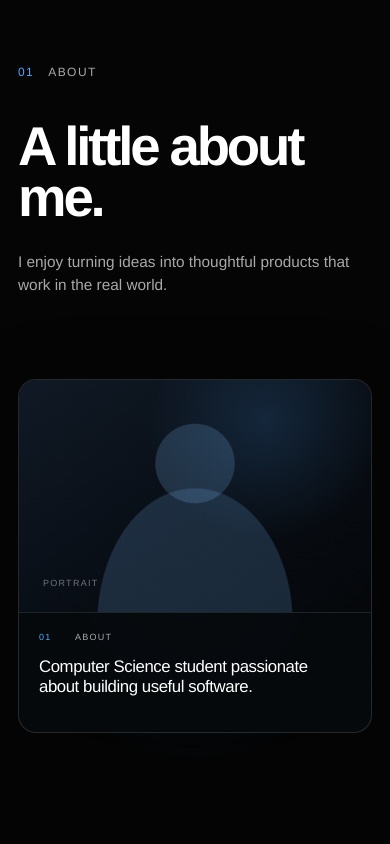
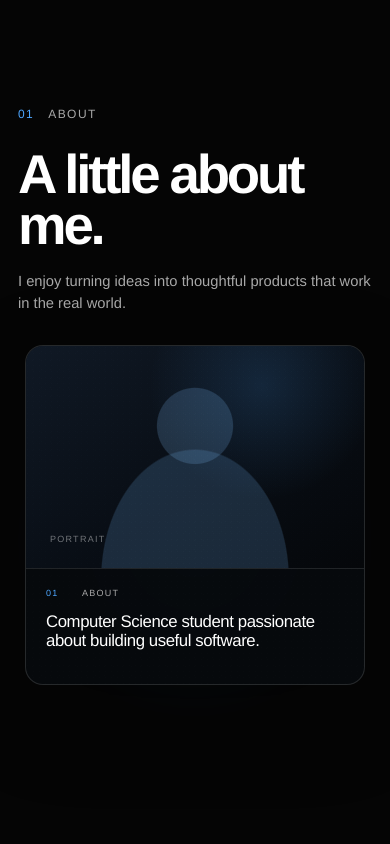
Before and after one commit to ValenscoA/Portfolio, a Next.js app: page / in a window 390 px wide. Shown: the part 900-1744 px from the top of the page. Built offline with nearby package versions, Linux system fonts and the light colour scheme.

Commit message:
Changed About me page

```diff
--- a/app/Portfolio.tsx
+++ b/app/Portfolio.tsx
@@ -256,82 +256,157 @@ function ProjectVisual({ project }: { project: (typeof projects)[number] }) {
 function AboutSection() {
   const sectionRef = useRef<HTMLElement>(null);
   const slideIndexRef = useRef(0);
-  const isAnimating = useRef(false);
+  const phaseRef = useRef<"IDLE" | "TRANSITIONING" | "SETTLED">("IDLE");
   const accumulatedDelta = useRef(0);
-  const gestureConsumed = useRef(false);
+  const wheelGestureConsumed = useRef(false);
+  const touchGestureConsumed = useRef(false);
   const wheelIdleTimer = useRef<ReturnType<typeof setTimeout> | null>(null);
   const animationTimer = useRef<ReturnType<typeof setTimeout> | null>(null);
-  const touchStartY = useRef<number | null>(null);
+  const cooldownTimer = useRef<ReturnType<typeof setTimeout> | null>(null);
+  const touchLastY = useRef<number | null>(null);
   const prefersReducedMotion = useReducedMotion();
   const [slideIndex, setSlideIndex] = useState(0);
-  const [direction, setDirection] = useState(1);
+  const [phase, setPhase] = useState<"IDLE" | "TRANSITIONING" | "SETTLED">("IDLE");
 
-  const changeSlide = useCallback((step: number) => {
-    if (isAnimating.current) return false;
-    const nextIndex = Math.min(aboutBlocks.length - 1, Math.max(0, slideIndexRef.current + step));
-    if (nextIndex === slideIndexRef.current) return false;
+  const updatePhase = useCallback((nextPhase: "IDLE" | "TRANSITIONING" | "SETTLED") => {
+    phaseRef.current = nextPhase;
+    setPhase(nextPhase);
+  }, []);
 
-    isAnimating.current = true;
-    setDirection(step);
+  const advanceSlide = useCallback(() => {
+    if (phaseRef.current !== "IDLE" || slideIndexRef.current >= aboutBlocks.length - 1) return false;
+    const nextIndex = slideIndexRef.current + 1;
+
+    updatePhase("TRANSITIONING");
     slideIndexRef.current = nextIndex;
     setSlideIndex(nextIndex);
 
+    const section = sectionRef.current;
+    if (section) {
+      const sectionTop = window.scrollY + section.getBoundingClientRect().top;
+      window.scrollTo({ top: sectionTop + nextIndex * window.innerHeight, behavior: "auto" });
+    }
+
     if (animationTimer.current) clearTimeout(animationTimer.current);
     animationTimer.current = setTimeout(() => {
-      isAnimating.current = false;
+      updatePhase("SETTLED");
+      if (cooldownTimer.current) clearTimeout(cooldownTimer.current);
+      cooldownTimer.current = setTimeout(() => {
         accumulatedDelta.current = 0;
-    }, prefersReducedMotion ? 240 : 720);
+        updatePhase("IDLE");
+      }, prefersReducedMotion ? 80 : 200);
+    }, prefersReducedMotion ? 140 : 620);
     return true;
-  }, [prefersReducedMotion]);
+  }, [prefersReducedMotion, updatePhase]);
 
   useEffect(() => {
     const section = sectionRef.current;
     if (!section) return;
 
+    const isPinned = () => {
+      const bounds = section.getBoundingClientRect();
+      return bounds.top <= 1 && bounds.bottom >= window.innerHeight - 1;
+    };
+
     const handleWheel = (event: WheelEvent) => {
-      const bounds = section.getBoundingClientRect();
-      const isVisible = bounds.top < window.innerHeight * 0.8 && bounds.bottom > window.innerHeight * 0.2;
-      if (!isVisible || Math.abs(event.deltaY) < 1) return;
+      if (!isPinned()) return;
 
+      if (event.deltaY > 0) {
         if (wheelIdleTimer.current) clearTimeout(wheelIdleTimer.current);
         wheelIdleTimer.current = setTimeout(() => {
-        gestureConsumed.current = false;
+          wheelGestureConsumed.current = false;
           accumulatedDelta.current = 0;
         }, 220);
+      }
 
-      if (isAnimating.current || gestureConsumed.current) {
+      if (phaseRef.current !== "IDLE") {
         event.preventDefault();
         event.stopPropagation();
         return;
       }
 
-      const step = event.deltaY > 0 ? 1 : -1;
-      const canMove = step > 0
-        ? slideIndexRef.current < aboutBlocks.length - 1
-        : slideIndexRef.current > 0;
-      if (!canMove) return;
+      if (event.deltaY <= 0) {
+        accumulatedDelta.current = 0;
+        return;
+      }
+
+      if (wheelGestureConsumed.current) {
+        event.preventDefault();
+        event.stopPropagation();
+        return;
+      }
+
+      if (slideIndexRef.current >= aboutBlocks.length - 1) return;
 
       event.preventDefault();
       event.stopPropagation();
 
+      if (event.deltaY < 1.5) return;
       accumulatedDelta.current += event.deltaY;
-      if (Math.abs(accumulatedDelta.current) < 70) return;
+      if (accumulatedDelta.current < 80) return;
 
-      gestureConsumed.current = true;
+      wheelGestureConsumed.current = true;
       accumulatedDelta.current = 0;
-      changeSlide(step);
+      advanceSlide();
+    };
+
+    const handleTouchStart = (event: TouchEvent) => {
+      touchLastY.current = event.touches[0]?.clientY ?? null;
+      touchGestureConsumed.current = false;
+      accumulatedDelta.current = 0;
+    };
+
+    const handleTouchMove = (event: TouchEvent) => {
+      if (!isPinned() || touchLastY.current === null) return;
+      const currentY = event.touches[0]?.clientY ?? touchLastY.current;
+      const delta = touchLastY.current - currentY;
+      touchLastY.current = currentY;
+
+      if (phaseRef.current !== "IDLE" || touchGestureConsumed.current) {
+        event.preventDefault();
+        return;
+      }
+
+      if (delta <= 0) {
+        accumulatedDelta.current = 0;
+        return;
+      }
+
+      if (slideIndexRef.current >= aboutBlocks.length - 1) return;
+
+      event.preventDefault();
+      if (delta < 1.5) return;
+      accumulatedDelta.current += delta;
+      if (accumulatedDelta.current < 80) return;
+
+      touchGestureConsumed.current = true;
+      accumulatedDelta.current = 0;
+      advanceSlide();
+    };
+
+    const handleTouchEnd = () => {
+      touchLastY.current = null;
+      accumulatedDelta.current = 0;
     };
 
     section.addEventListener("wheel", handleWheel, { passive: false });
+    section.addEventListener("touchstart", handleTouchStart, { passive: true });
+    section.addEventListener("touchmove", handleTouchMove, { passive: false });
+    section.addEventListener("touchend", handleTouchEnd, { passive: true });
+    section.addEventListener("touchcancel", handleTouchEnd, { passive: true });
     return () => {
       section.removeEventListener("wheel", handleWheel);
+      section.removeEventListener("touchstart", handleTouchStart);
+      section.removeEventListener("touchmove", handleTouchMove);
+      section.removeEventListener("touchend", handleTouchEnd);
+      section.removeEventListener("touchcancel", handleTouchEnd);
       if (wheelIdleTimer.current) clearTimeout(wheelIdleTimer.current);
       if (animationTimer.current) clearTimeout(animationTimer.current);
+      if (cooldownTimer.current) clearTimeout(cooldownTimer.current);
     };
-  }, [changeSlide]);
+  }, [advanceSlide]);
 
   const activeSlide = aboutBlocks[slideIndex];
-  const slideOffset = prefersReducedMotion ? 0 : 52;
 
   return (
     <section
@@ -340,6 +415,7 @@ function AboutSection() {
       id="about"
       aria-labelledby="about-title"
     >
+      <div className={styles.aboutPinned}>
         <motion.div {...reveal} className={styles.aboutPortraitIntro}>
           <div className={styles.sectionLabel}><span>01</span>About</div>
           <h2 id="about-title">A little about me.</h2>
@@ -347,36 +423,20 @@ function AboutSection() {
         </motion.div>
 
         <motion.div {...reveal} className={styles.portraitCardShell}>
-        <div
-          className={styles.portraitCard}
-          onTouchStart={(event) => {
-            touchStartY.current = event.touches[0]?.clientY ?? null;
-          }}
-          onTouchCancel={() => {
-            touchStartY.current = null;
-          }}
-          onTouchEnd={(event) => {
-            if (touchStartY.current === null) return;
-            const endY = event.changedTouches[0]?.clientY ?? touchStartY.current;
-            const distance = touchStartY.current - endY;
-            touchStartY.current = null;
-            if (Math.abs(distance) >= 44) changeSlide(distance > 0 ? 1 : -1);
-          }}
-        >
+          <div className={styles.portraitCard} aria-busy={phase !== "IDLE"}>
             <div className={styles.portraitMedia} role="img" aria-label="Portrait placeholder">
               <div className={styles.portraitPlaceholder}><span>Portrait</span></div>
             </div>
 
             <div className={styles.aboutInfoViewport} aria-live="polite">
-            <AnimatePresence initial={false} custom={direction} mode="wait">
+              <AnimatePresence initial={false} mode="sync">
                 <motion.article
                   key={activeSlide.number}
                   className={styles.aboutInfoSlide}
-                custom={direction}
-                initial={{ opacity: 0, x: direction > 0 ? slideOffset : -slideOffset }}
+                  initial={{ opacity: prefersReducedMotion ? 0 : 0.72, x: prefersReducedMotion ? 0 : "100%" }}
                   animate={{ opacity: 1, x: 0 }}
-                exit={{ opacity: 0, x: direction > 0 ? -slideOffset : slideOffset }}
-                transition={{ duration: prefersReducedMotion ? 0.12 : 0.34, ease: [0.22, 1, 0.36, 1] }}
+                  exit={{ opacity: prefersReducedMotion ? 0 : 0.72, x: prefersReducedMotion ? 0 : "-100%" }}
+                  transition={{ duration: prefersReducedMotion ? 0.12 : 0.62, ease: [0.22, 1, 0.36, 1] }}
                 >
                   <header><span>{activeSlide.number}</span><span>{activeSlide.label}</span></header>
                   <div>{activeSlide.lines.map((line) => <p key={line}>{line}</p>)}</div>
@@ -385,6 +445,7 @@ function AboutSection() {
             </div>
           </div>
         </motion.div>
+      </div>
     </section>
   );
 }
--- a/app/page.module.css
+++ b/app/page.module.css
@@ -346,13 +346,24 @@
 }
 
 .aboutPortraitSection {
-  min-height: 112svh;
+  position: relative;
+  height: 400svh;
+  min-height: 400svh;
+  padding: 0;
+  border-top: 1px solid var(--line);
+}
+
+.aboutPinned {
+  position: sticky;
+  top: 0;
+  width: 100%;
+  height: 100svh;
   display: grid;
   grid-template-columns: minmax(0, 1fr) auto;
   align-items: center;
   gap: clamp(72px, 9vw, 160px);
-  padding-block: clamp(130px, 13vw, 190px);
-  border-top: 1px solid var(--line);
+  padding: clamp(90px, 9vw, 130px) 0 clamp(48px, 6vw, 86px);
+  box-sizing: border-box;
 }
 
 .aboutPortraitIntro {
@@ -831,13 +842,14 @@
 @media (max-width: 900px) {
   .hero h1 { white-space: normal; }
   .skills { grid-template-columns: 1fr; }
-  .aboutPortraitSection {
-    min-height: auto;
+  .aboutPinned {
     grid-template-columns: 1fr;
-    gap: 82px;
+    align-content: center;
+    gap: 42px;
+    padding-block: 92px 34px;
   }
   .portraitCardShell {
-    width: min(100%, 430px);
+    width: min(100%, 390px);
     justify-self: center;
   }
   .skillsLayout { grid-column: 1; }
@@ -860,7 +872,8 @@
   .hero h1 span { display: block; }
   .heroLinks { gap: 28px; margin-top: 36px; }
   .section { padding: 140px 0; }
-  .aboutPortraitSection { padding-block: 120px; }
+  .aboutPortraitSection { padding: 0; }
+  .aboutPinned { padding-block: 82px 24px; gap: 30px; }
   .technologies { padding-block: 84px; }
   .technologyLabel { margin-bottom: 36px; }
   .marqueeList {
@@ -872,8 +885,9 @@
     font-size: clamp(2.2rem, 12vw, 3.8rem);
   }
   .aboutPortraitIntro h2, .skillsLayout h2 { font-size: clamp(3.2rem, 14vw, 4.8rem); }
-  .aboutPortraitIntro h2 { margin-top: 42px; }
-  .aboutPortraitIntro p { margin-top: 26px; font-size: 0.96rem; }
+  .aboutPortraitIntro h2 { margin-top: 28px; }
+  .aboutPortraitIntro p { margin-top: 18px; font-size: 0.92rem; }
+  .portraitCardShell { width: min(100%, 340px); }
   .portraitCard { border-radius: 18px; }
   .aboutInfoSlide { padding: 20px; }
   .aboutInfoSlide p { font-size: clamp(0.94rem, 4.3vw, 1.1rem); }
```
Lines whose indentation alone changed are shown as unchanged.
